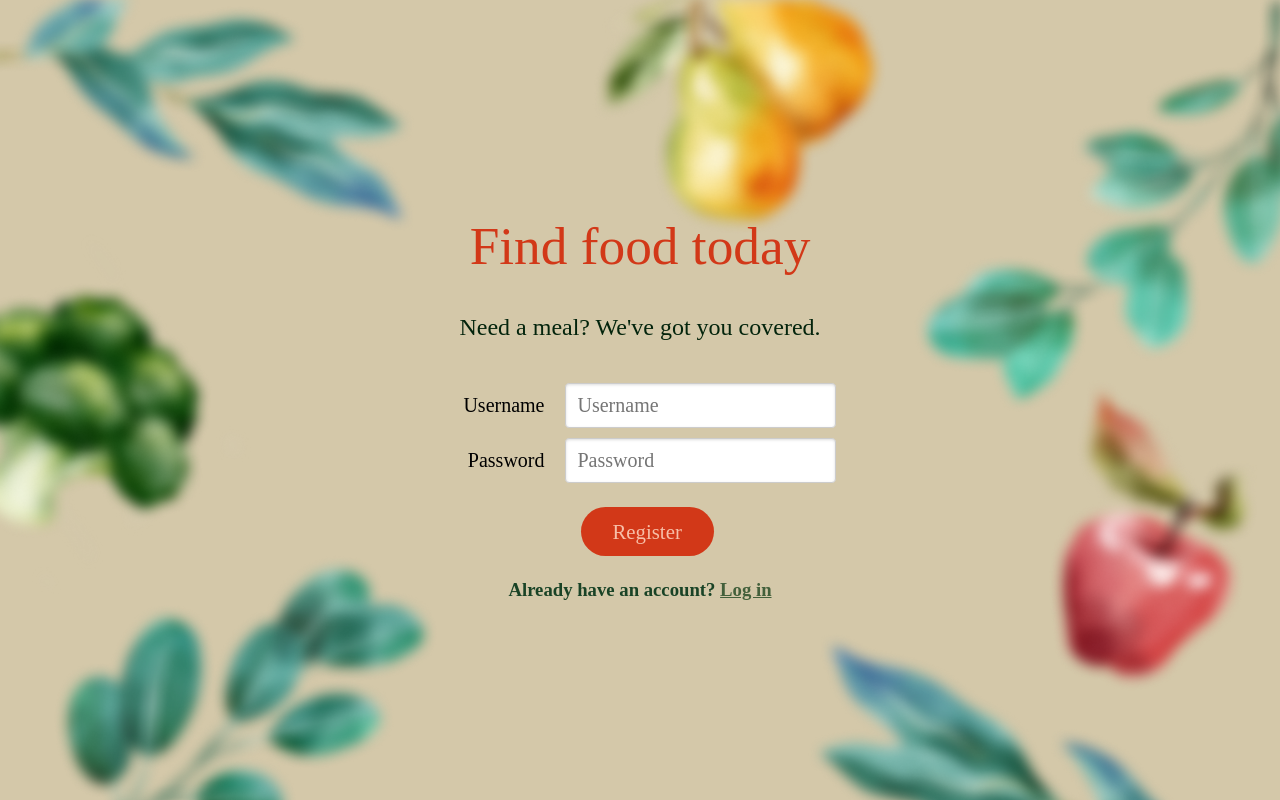
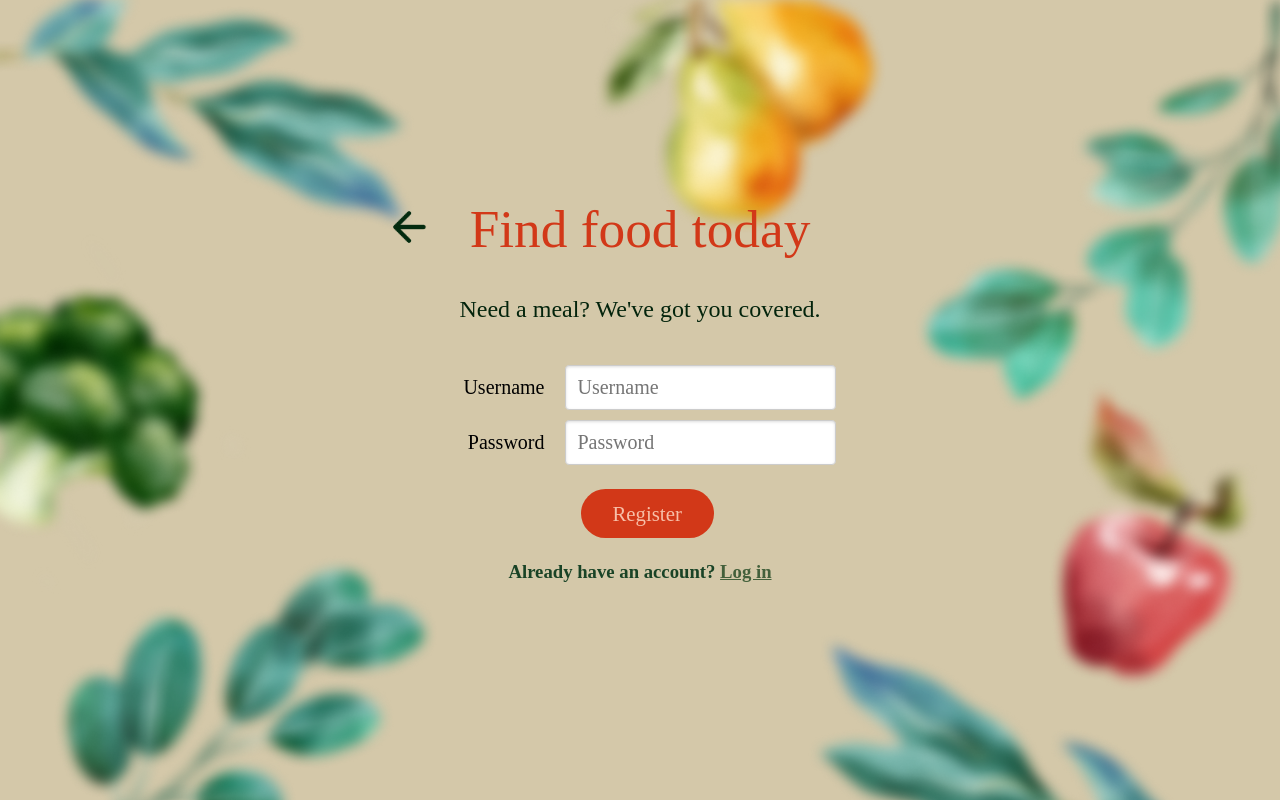
Before and after one commit to emilymchen/leftover-love, a Vue app: page /register-recipient in a window 1280 px wide. Built offline with nearby package versions, Linux system fonts and the light colour scheme; no server answers; a web font is replaced by a local one.

Commit message:
ugly back buttons

```diff
--- a/client/views/LoginView.vue
+++ b/client/views/LoginView.vue
@@ -3,29 +3,42 @@ import LoginForm from "@/components/Login/LoginForm.vue";
 </script>
 
 <template>
-  <!-- <header>
-    <nav>
-      <div class="title">
-        <img src="@/assets/images/logo.png" alt="Logo" />
-        <RouterLink :to="{ name: 'Home' }">
-          <h2>Leftover Love</h2>
-        </RouterLink>
-      </div>
-    </nav>
-  </header> -->
   <main class="column">
-    <h1>Log In</h1>
+    <div class="header">
+      <RouterLink to="/" class="pull-left">
+        <img src="@/assets/images/arrow_back.png" />
+      </RouterLink>
+      <h1>Log In</h1>
+    </div>
     <LoginForm />
   </main>
 </template>
 
 <style scoped>
 h1 {
-
   color: #d23818;
   font-size: 40pt;
   font-weight: lighter;
   margin-bottom: 5vh;
+  margin: 0 auto;
+}
+
+.header {
+  display: flex;
+  align-items: center;
+  position: relative;
+  width: 25vw;
+  margin: 0 auto;
+}
+
+.pull-left {
+  position: absolute;
+  left: 0;
+}
+
+img {
+  width: 50px;
+  height: 50px;
 }
 
 .column {
@@ -41,27 +54,4 @@ h2 {
   font-weight: bold;
   color: var(--darker-green);
 }
-
-nav {
-  padding: 1em 4em;
-  background-color: var(--beige);
-  display: flex;
-  align-items: center;
-}
-
-.title {
-  display: flex;
-  align-items: center;
-  gap: 0.5em;
-}
-
-img {
-  height: 2em;
-}
-
-a {
-  font-size: large;
-  color: black;
-  text-decoration: none;
-}
 </style>
--- a/client/views/Registration/DonorRegistrationView.vue
+++ b/client/views/Registration/DonorRegistrationView.vue
@@ -4,7 +4,12 @@ import RegisterForm from "@/components/Login/RegisterForm.vue";
 
 <template>
   <main class="column">
-    <h1>Sign up your business</h1>
+    <div class="header">
+      <RouterLink to="/" class="pull-left">
+        <img src="@/assets/images/arrow_back.png" />
+      </RouterLink>
+      <h1>Sign up your business</h1>
+    </div>
     <h2>Let's find your store to turn your leftovers into impact in just a few minutes:</h2>
     <RegisterForm role="Donor" />
     <div class="register-section">
@@ -20,11 +25,32 @@ h1 {
   font-size: 40pt;
   font-weight: lighter;
   margin-bottom: 0vh;
+  margin: 0 auto;
+  margin-top: 5vh;
 }
 
 h2 {
   color: #03240c;
   font-weight: 200;
+}
+
+.header {
+  display: flex;
+  align-items: center;
+  position: relative;
+  width: 57vw;
+  margin: auto;
+}
+
+.pull-left {
+  position: absolute;
+  left: 0;
+}
+
+img {
+  margin-top: 5vh;
+  width: 50px;
+  height: 50px;
 }
 
 .column {
--- a/client/views/Registration/RecipientRegistrationView.vue
+++ b/client/views/Registration/RecipientRegistrationView.vue
@@ -4,7 +4,13 @@ import RegisterForm from "@/components/Login/RegisterForm.vue";
 
 <template>
   <main class="column">
-    <h1>Find food today</h1>
+    <div class="header">
+      <RouterLink to="/" class="pull-left">
+        <img src="@/assets/images/arrow_back.png" />
+      </RouterLink>
+      <h1>Find food today</h1>
+    </div>
+
     <h2>Need a meal? We've got you covered.</h2>
     <RegisterForm role="Recipient" />
     <div class="register-section">
@@ -19,11 +25,30 @@ h1 {
   font-size: 40pt;
   font-weight: lighter;
   margin-bottom: 0px;
+  margin: 0 auto;
 }
 
 h2 {
   color: #03240c;
   font-weight: 200;
+}
+
+.header {
+  display: flex;
+  align-items: center;
+  position: relative;
+  width: 40vw;
+  margin: 0 auto;
+}
+
+.pull-left {
+  position: absolute;
+  left: 0;
+}
+
+img {
+  width: 50px;
+  height: 50px;
 }
 
 .column {
--- a/client/views/Registration/VolunteerRegistrationView.vue
+++ b/client/views/Registration/VolunteerRegistrationView.vue
@@ -4,7 +4,13 @@ import RegisterForm from "@/components/Login/RegisterForm.vue";
 
 <template>
   <main class="column">
-    <h1>Make a difference today</h1>
+    <div class="header">
+      <RouterLink to="/" class="pull-left">
+        <img src="@/assets/images/arrow_back.png" />
+      </RouterLink>
+      <h1>Make a difference today</h1>
+    </div>
+
     <h2>Volunteer to change the world, one meal at a time.</h2>
     <RegisterForm role="Volunteer" />
     <div class="register-section">
@@ -19,11 +25,30 @@ h1 {
   font-size: 40pt;
   font-weight: lighter;
   margin-bottom: 0px;
+  margin: 0 auto;
 }
 
 h2 {
   color: #03240c;
   font-weight: 200;
+}
+
+.header {
+  display: flex;
+  align-items: center;
+  position: relative;
+  width: 57vw;
+  margin: 0 auto;
+}
+
+.pull-left {
+  position: absolute;
+  left: 0;
+}
+
+img {
+  width: 50px;
+  height: 50px;
 }
 
 .column {
```
Also changed, not shown: client/assets/images/arrow_back.png (added).
